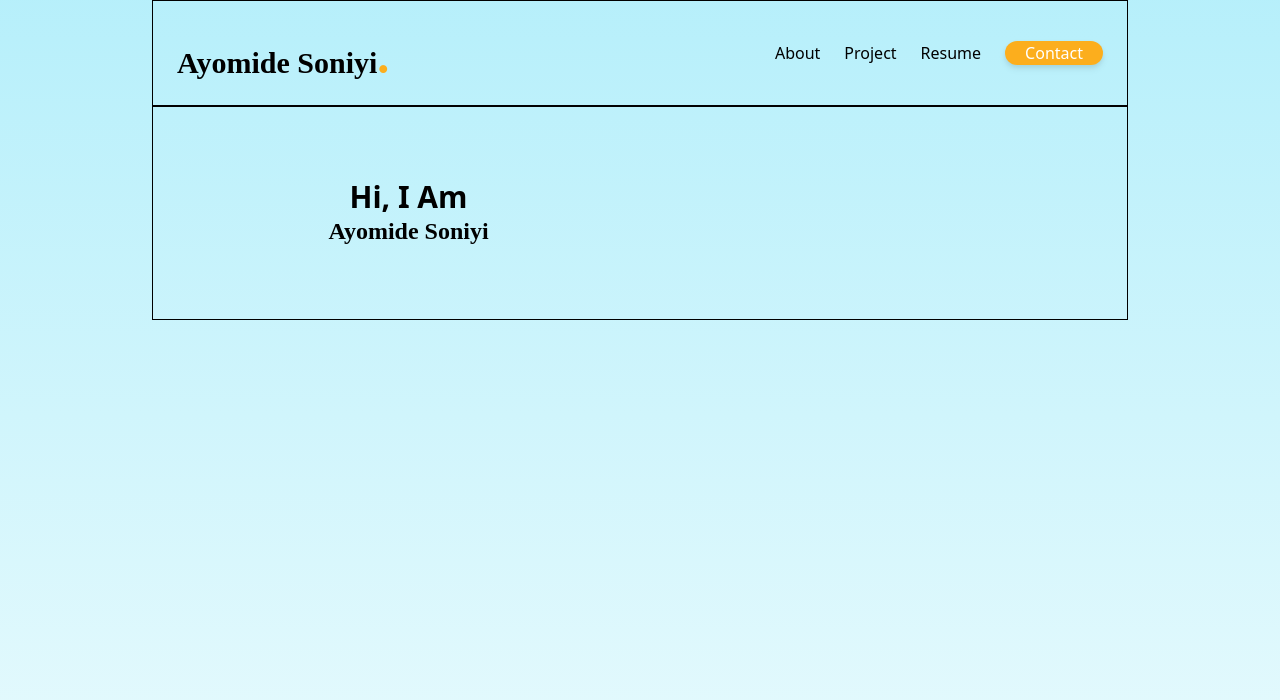
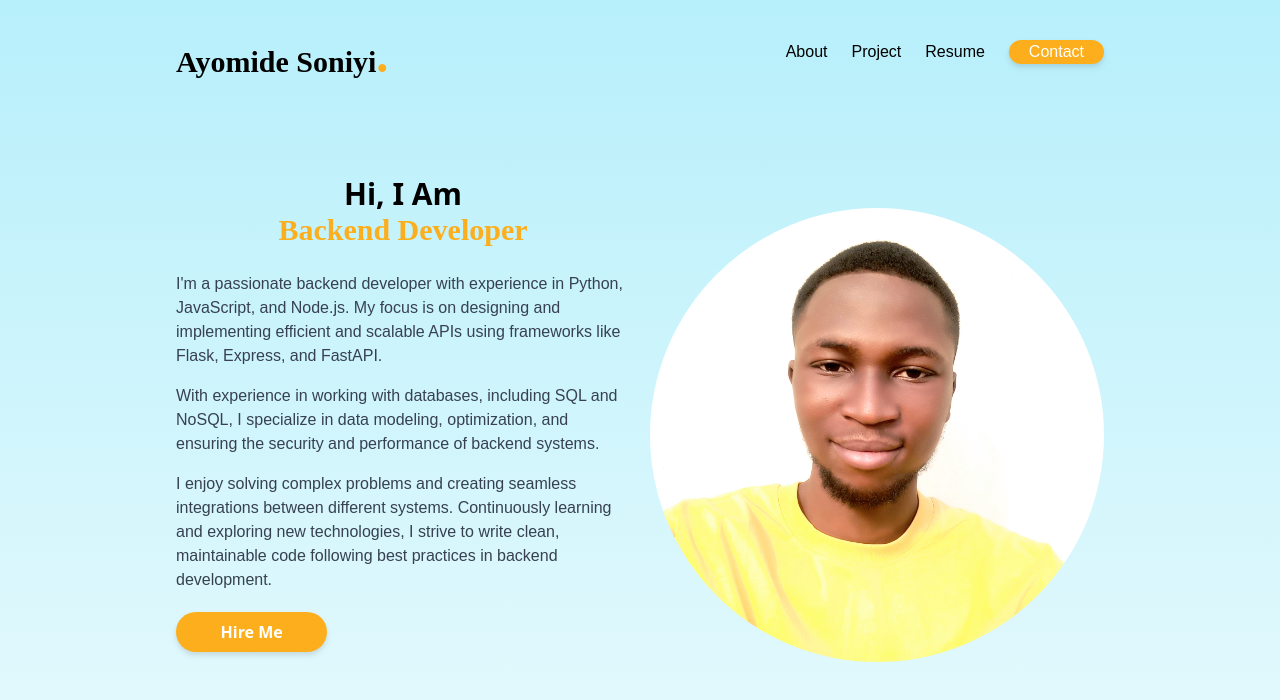
Before and after one commit to UnfazedAy/my-portfolio, a React (Create React App) app: page / in a window 1280 px wide. Shown: the top 700 px of the page. Built offline with nearby package versions, Linux system fonts and the light colour scheme.

Commit message:
Added the About component

```diff
--- a/public/index.html
+++ b/public/index.html
@@ -24,7 +24,7 @@
       work correctly both with client-side routing and a non-root public URL.
       Learn how to configure a non-root public URL by running `npm run build`.
     -->
-    <title>React App</title>
+    <title>Ayomide Soniyi</title>
   </head>
   <body>
     <noscript>You need to enable JavaScript to run this app.</noscript>
--- a/src/App.js
+++ b/src/App.js
@@ -1,13 +1,13 @@
 import './App.css';
 import Navbar from './components/Navbar';
-import Hero from './components/Hero';
+import About from './components/About';
 // import { FontAwesomeIcon } from '@fortawesome/react-fontawesome';
 
 function App() {
   return (
     <div className="App">
       <Navbar />
-      <Hero />
+      <About />
     </div>
   );
 }
--- /dev/null
+++ b/src/components/About.js
@@ -0,0 +1,35 @@
+import ownerImage from "../assets/owner_image.jpg";
+
+export default function About() {
+  return (
+    <section id="about" className="container mx-auto p-6">
+      <div className="flex flex-col my-12 md:flex-row">
+        <div className="flex flex-col md:w-1/2">
+          <h2 className="font-bold text-2xl md:text-3xl">Hi, I Am</h2>
+          <span className="font-bold text-2xl text-thickBrownishYellow font-lobster md:text-3xl">
+            Backend Developer
+          </span>
+
+          <p className="mt-6 mb-4 text-gray-700 font-Raleway text-left">
+            I'm a passionate backend developer with experience in Python, JavaScript, and Node.js. My focus is on designing and implementing efficient and scalable APIs using frameworks like Flask, Express, and FastAPI.
+          </p>
+
+          <p className="text-gray-700 mb-4 font-Raleway text-left">
+            With experience in working with databases, including SQL and NoSQL, I specialize in data modeling, optimization, and ensuring the security and performance of backend systems.
+          </p>
+
+          <p className="text-gray-700 font-Raleway text-left">
+            I enjoy solving complex problems and creating seamless integrations between different systems. Continuously learning and exploring new technologies, I strive to write clean, maintainable code following best practices in backend development.
+          </p>
+
+          <button className="bg-thickBrownishYellow w-1/3 text-white mt-5 font-semibold py-2 rounded-full drop-shadow-md hover:bg-brownishYellow focus:outline-none">
+            Hire Me
+          </button>
+        </div>
+        <div className="my-image md:w-1/2 md:mt-8 md:ml-5 text-left">
+          <img src={ownerImage} alt="owner" className="rounded-full" />
+        </div>
+      </div>
+    </section>
+  );
+}
--- a/src/components/Hero.js
+++ /dev/null
@@ -1,15 +0,0 @@
-export default function Hero() {
-  return (
-    <section id="about" className="container mx-auto p-6">
-      <div className="flex flex-col-reverse my-12 md:flex-row">
-        <div className="flex flex-col md:w-1/2 my-about">
-          <h2 className="font-bold text-2xl md:text-3xl">
-            Hi, I Am
-          </h2>
-          <span className="font-bold text-2xl font-lobster">Ayomide Soniyi</span>
-        </div>
-      </div>
-      {/* <h1>Hello World</h1> */}
-    </section>
-  );
-}
--- a/src/components/Navbar.js
+++ b/src/components/Navbar.js
@@ -9,7 +9,7 @@ export default function Navbar() {
             Ayomide Soniyi<span className="text-thickBrownishYellow text-4xl md:text-5xl">.</span>
           </h1>
         </div>
-        <div className="hidden space-x-6 md:flex">
+        <div className="hidden space-x-6 font-Raleway md:flex">
           <a href="#about" className="hover:text-thickBrownishYellow">
             About
           </a>
--- a/src/index.css
+++ b/src/index.css
@@ -8,11 +8,14 @@ body {
   background-attachment: fixed;
 }
 
-#about {
+/* #about {
   border: 1px solid black;
-  /* margin-left: 102px; */
-}
+} */
 
-nav {
+/* nav {
   border: 1px solid black;
-}
+} */
+
+/* .my-image {
+  border: 1px solid black;
+} */
--- a/tailwind.config.js
+++ b/tailwind.config.js
@@ -21,7 +21,8 @@ module.exports = {
       }
     },
     fontFamily: {
-      'lobster': ['Lobster', 'cursive']
+      'lobster': ['Lobster', 'cursive'],
+      'Raleway': ['Raleway', 'sans-serif']
     },
   },
   plugins: [],
```
Also changed, not shown: src/assets/owner_image.jpg (added), src/components/Project.js (added), src/components/footer.js (deleted).
